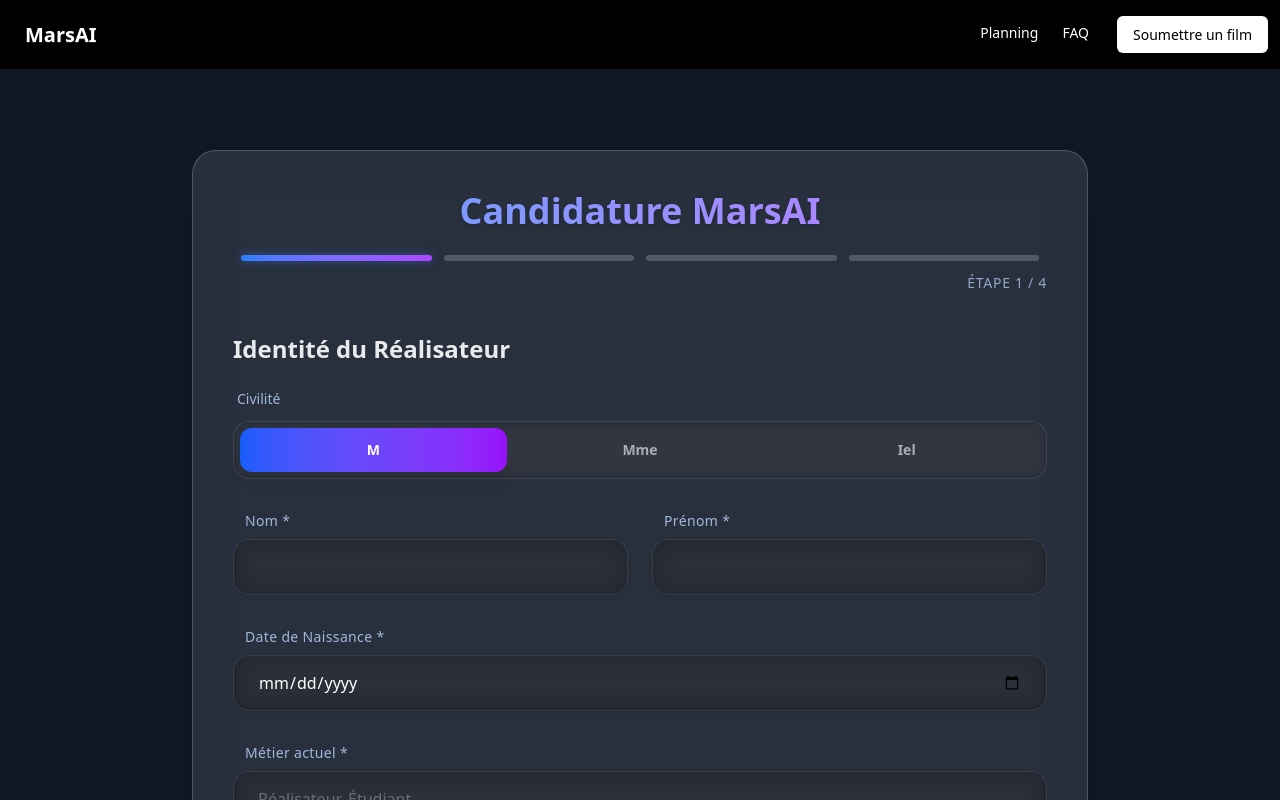
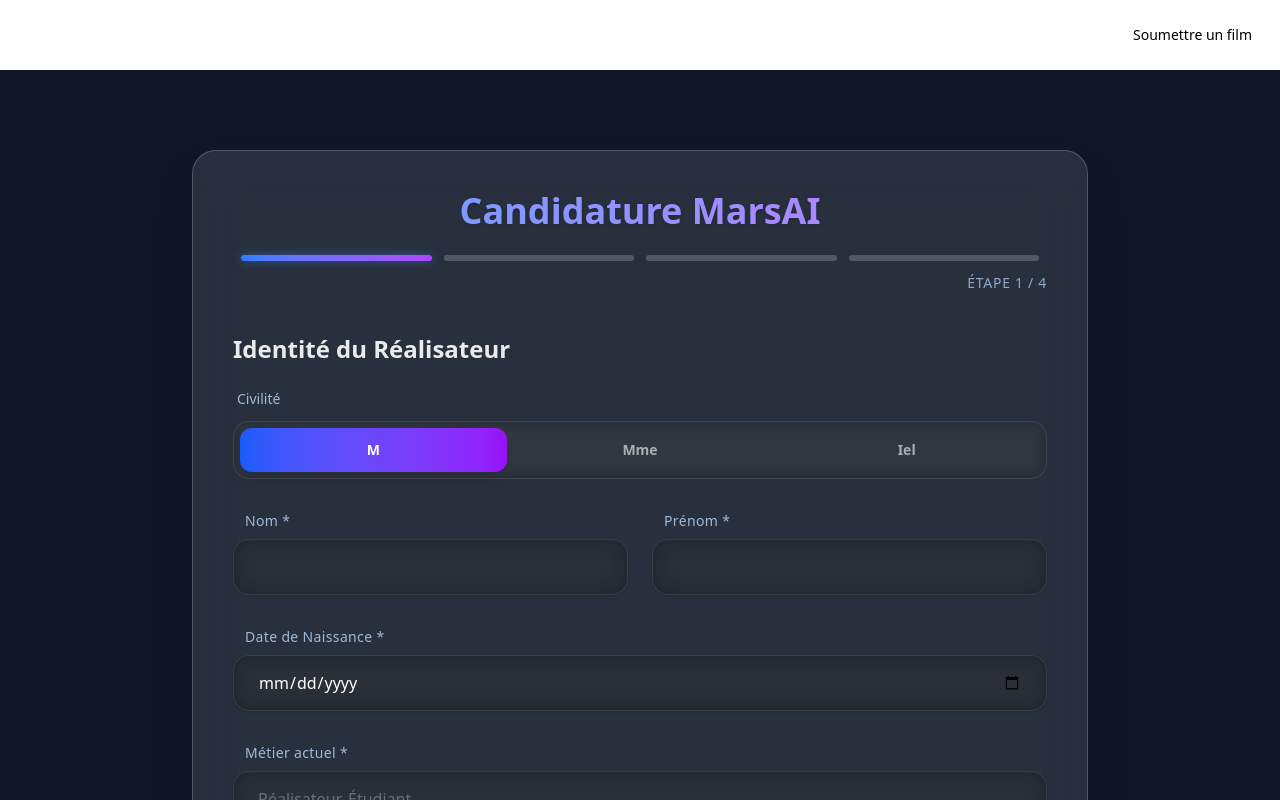
Before and after one commit to thibaut-matian/marsai, a React app in the folder frontend/: page /submit-movie in a window 1280 px wide. Shown: the top 800 px of the page. Built offline with nearby package versions, Linux system fonts and the light colour scheme; the HTML template or start-up script is replaced by a standard one.

Commit message:
correction du main layout

```diff
--- a/frontend/src/components/layout/MainLayout.jsx
+++ b/frontend/src/components/layout/MainLayout.jsx
@@ -4,7 +4,7 @@
 
 export default function MainLayout() {
   return (
-    <div className="flex flex-col min-h-screen bg-black overflow-hidden">
+    <div className="flex flex-col min-h-screen">
       <Header />
       <main className="flex-1">
         <Outlet />
```
